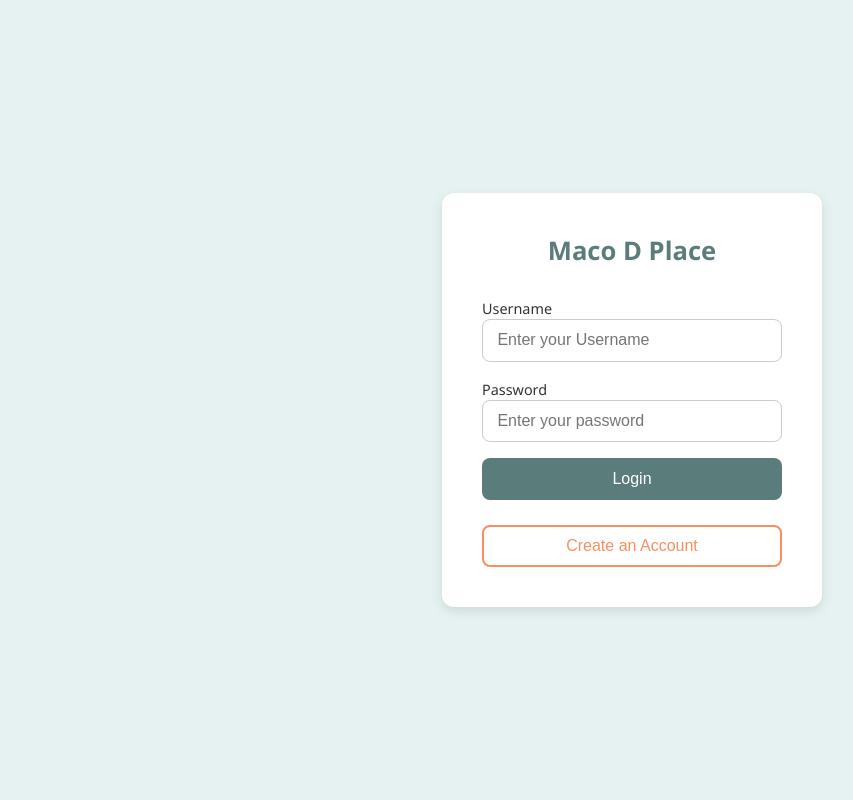
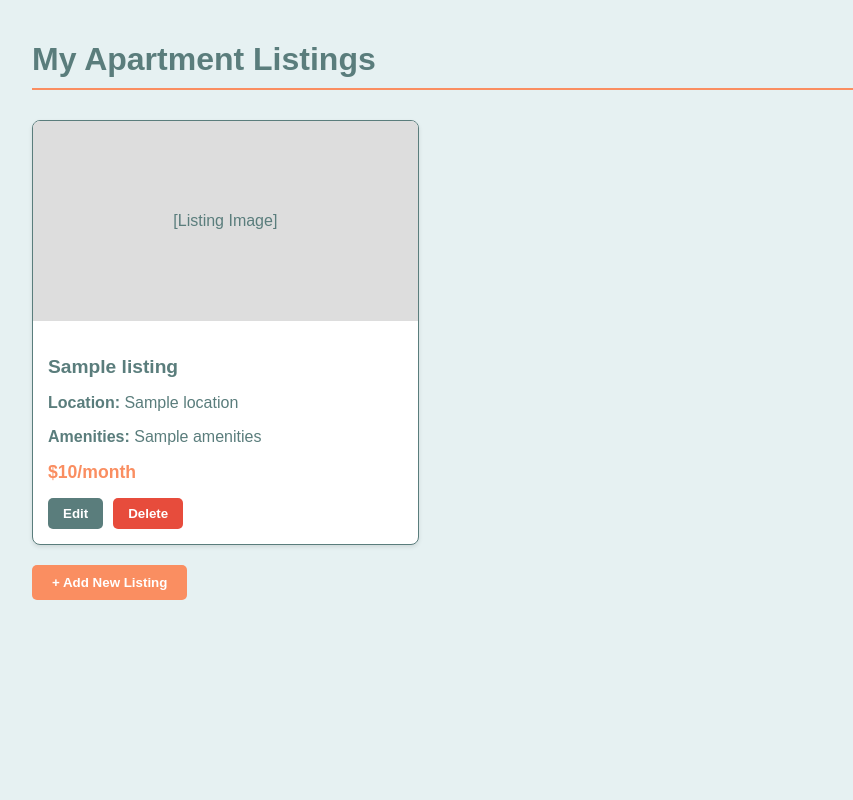
Before and after one commit to Imuugi/Projectforinfo, a Flask app: template App/templates/index.html in a window 1280 px wide. Shown: the whole page, without its empty margins (8-861 px from the left). Run offline with Flask 3, Linux system fonts and the light colour scheme; the template is opened without the code that fills it: most values are stand-ins (such as "Sample title", 1, 10 or a date in 2020); parts of the project's set-up code (start-up, migrations or seed data) failed here and were passed over.

Commit message:
viewlisting

```diff
--- a/App/templates/index.html
+++ b/App/templates/index.html
@@ -1,4 +1,4 @@
-{% extends "login.html" %}
+{% extends "viewlisting.html" %}
 {% block title %}Flask MVC App{% endblock %}
 {% block page %}Flask MVC App{% endblock %}
 
--- a/App/templates/landlordhome.html
+++ b/App/templates/landlordhome.html
@@ -126,12 +126,13 @@
     <div class="landlord-sidebar">
         <div class="landlord-header">My Listings</div>
         <div class="landlord-actions">
-            <button class="landlord-btn btn-create" onclick="location.href='/create-listing'">
+            <button class="landlord-btn btn-create" onclick="window.location.href='{{ url_for("landlord_views.create_listing_page") }}'">
                 ＋ Create New Listing
             </button>
-            <button class="landlord-btn btn-view" onclick="location.href='/my-listings'">
+            <button class="landlord-btn btn-view" onclick="window.location.href='/viewlisting'">
                 📋 View My Listings
             </button>
+
         </div>
     </div>
 
--- /dev/null
+++ b/App/templates/viewlisting.html
@@ -0,0 +1,133 @@
+<!DOCTYPE html>
+<html lang="en">
+<head>
+    <meta charset="UTF-8">
+    <meta name="viewport" content="width=device-width, initial-scale=1.0">
+    <title>My Listings | Maco D Place</title>
+    <style>
+        :root {
+            --slate-teal: #5A7D7C;
+            --pale-aqua: #E6F1F2;
+            --coral: #FA8E61;
+        }
+
+        body {
+            font-family: Arial, sans-serif;
+            max-width: 1200px;
+            margin: 0 auto;
+            padding: 20px;
+            color: var(--slate-teal);
+            background-color: var(--pale-aqua);
+        }
+
+        h1 {
+            color: var(--slate-teal);
+            border-bottom: 2px solid var(--coral);
+            padding-bottom: 10px;
+        }
+
+        .listing-container {
+            display: grid;
+            grid-template-columns: repeat(auto-fill, minmax(350px, 1fr));
+            gap: 20px;
+            margin-top: 30px;
+        }
+
+        .listing-card {
+            background-color: white;
+            border-radius: 8px;
+            overflow: hidden;
+            box-shadow: 0 2px 4px rgba(0,0,0,0.1);
+            border: 1px solid var(--slate-teal);
+        }
+
+        .listing-image {
+            height: 200px;
+            background-color: #ddd;
+            display: flex;
+            align-items: center;
+            justify-content: center;
+            color: var(--slate-teal);
+        }
+
+        .listing-details {
+            padding: 15px;
+        }
+
+        .listing-title {
+            font-size: 1.2rem;
+            margin-bottom: 10px;
+            color: var(--slate-teal);
+        }
+
+        .listing-price {
+            font-weight: bold;
+            color: var(--coral);
+            font-size: 1.1rem;
+            margin: 10px 0;
+        }
+
+        .listing-actions {
+            display: flex;
+            gap: 10px;
+            margin-top: 15px;
+        }
+
+        .action-btn {
+            padding: 8px 15px;
+            border: none;
+            border-radius: 5px;
+            cursor: pointer;
+            font-weight: bold;
+        }
+
+        .edit-btn {
+            background-color: var(--slate-teal);
+            color: white;
+        }
+
+        .delete-btn {
+            background-color: #e74c3c;
+            color: white;
+        }
+
+        .add-listing-btn {
+            background-color: var(--coral);
+            color: white;
+            padding: 10px 20px;
+            border: none;
+            border-radius: 5px;
+            font-weight: bold;
+            margin-top: 20px;
+            cursor: pointer;
+        }
+    </style>
+</head>
+<body>
+    <h1>My Apartment Listings</h1>
+
+    <div class="listing-container">
+        {% for listing in listings %}
+        <div class="listing-card">
+            <div class="listing-image">
+                [Listing Image]
+            </div>
+            <div class="listing-details">
+                <h3 class="listing-title">{{ listing.title }}</h3>
+                <p><strong>Location:</strong> {{ listing.location }}</p>
+                <p><strong>Amenities:</strong> {{ listing.amenities }}</p>
+                <p class="listing-price">${{ listing.price }}/month</p>
+                <div class="listing-actions">
+                    <button class="action-btn edit-btn">Edit</button>
+                    <button class="action-btn delete-btn">Delete</button>
+                </div>
+            </div>
+        </div>
+        {% else %}
+        <p>You haven't created any listings yet.</p>
+        {% endfor %}
+    </div>
+
+    <button class="add-listing-btn" onclick="location.href='/create-listing'">+ Add New Listing</button>
+</body>
+</html>
--- a/App/views/index.py
+++ b/App/views/index.py
@@ -24,6 +24,10 @@ def get_home_page():
 def landlord_home():
     return render_template('landlordhome.html')
 
-@index_views.route('/landlord-login.html')  # Route to serve the landlord login page
+@index_views.route('/landlord-login.html')
 def show_landlord_login():
     return render_template('landlord-login.html')
+
+@index_views.route('/login.html')
+def show_login():
+    return render_template('login.html', methods=['GET'])
```
Also changed, not shown: App/views/landlord.py (+3 -4 lines), App/templates/createlisting.html (added), App/views/user.py (line endings or trailing spaces).
